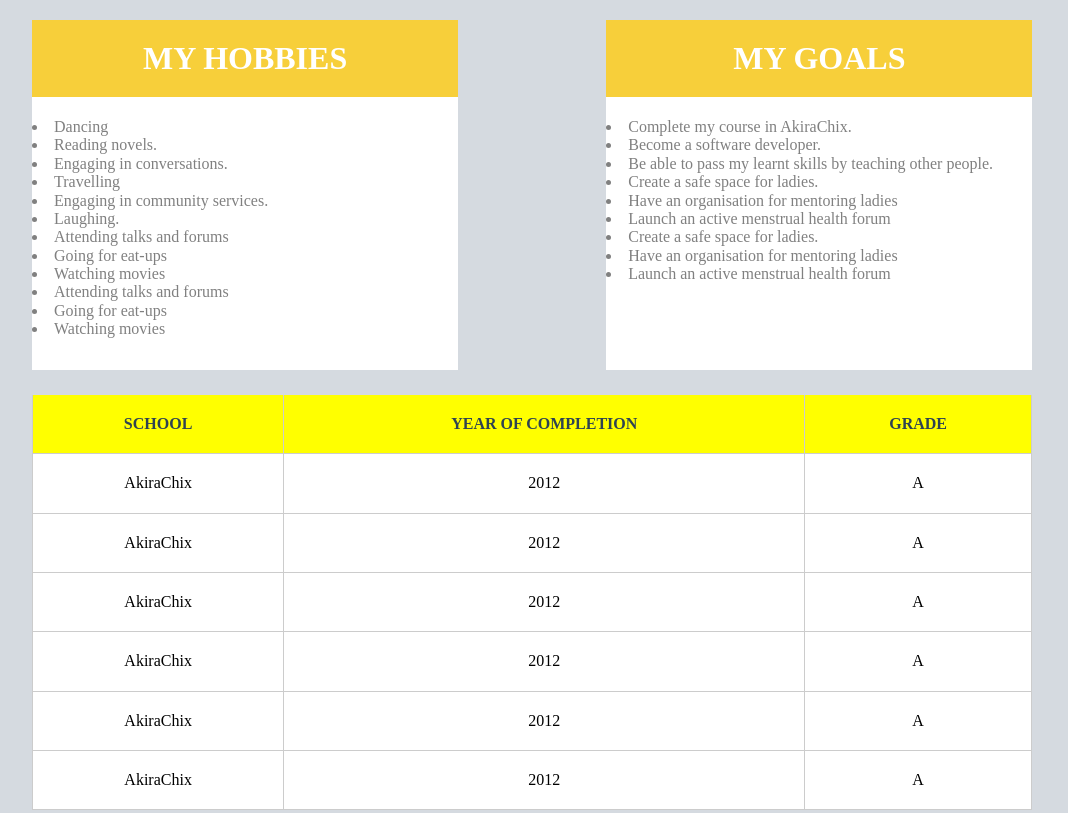
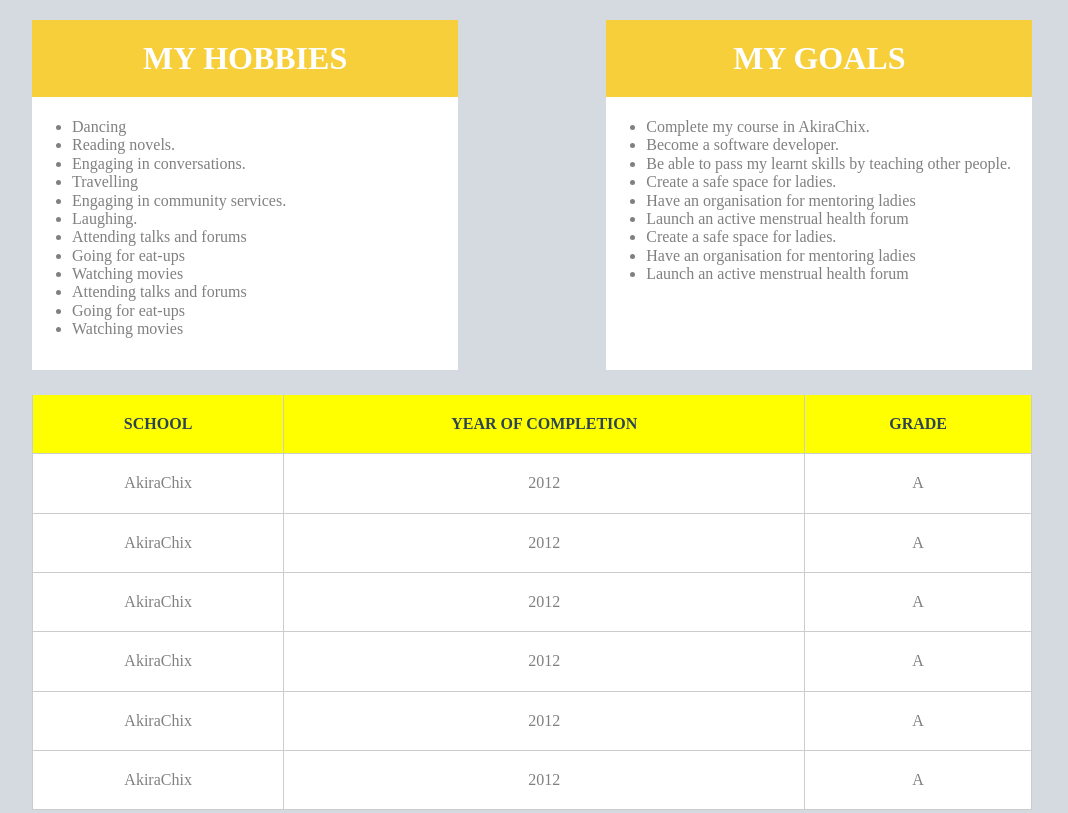
Before and after one commit to wendyorengo/devhtml, a plain HTML site: page index.html in a window 1280 px wide. Shown: the part 951-1764 px from the top of the page, without its empty margins (103-1171 px from the left). Drawn offline with Linux system fonts and the light colour scheme.

Commit message:
change colors

```diff
--- a/index.html
+++ b/index.html
@@ -46,6 +46,7 @@
 
             <div class="hobby">
                 <h1 class="about">MY HOBBIES</h1>
+                <ul>
                     <li>Dancing</li>
                     <li>Reading novels.</li>
                     <li>Engaging in conversations.</li>
@@ -59,12 +60,16 @@
                     <li>Going for eat-ups</li>
                     <li>Watching movies</li>
 
+                </ul>
+
+
             </div>
 
 
 
             <div class="goals">
                 <h1 class="about">MY GOALS</h1>
+                <ul>
                     <li>Complete my course in AkiraChix.</li>
                     <li>Become a software developer.</li>
                     <li>Be able to pass my learnt skills by teaching other people.</li>
@@ -74,6 +79,9 @@
                     <li>Create a safe space for ladies.</li>
                     <li>Have an organisation for mentoring ladies</li>
                     <li>Launch an active menstrual health forum</li>
+
+
+                </ul>
 
             </div>
 
--- a/main.css
+++ b/main.css
@@ -63,6 +63,7 @@ h1{
     margin-right:148px;
     margin-bottom: 25px;
 
+
 }
 li{
     color:grey;
@@ -85,6 +86,9 @@ li{
 }
 th{
     color: #2E4351;
+}
+td{
+    color:gray;
 }
 table{
     background-color: white;
```
Lines whose indentation alone changed are shown as unchanged.
